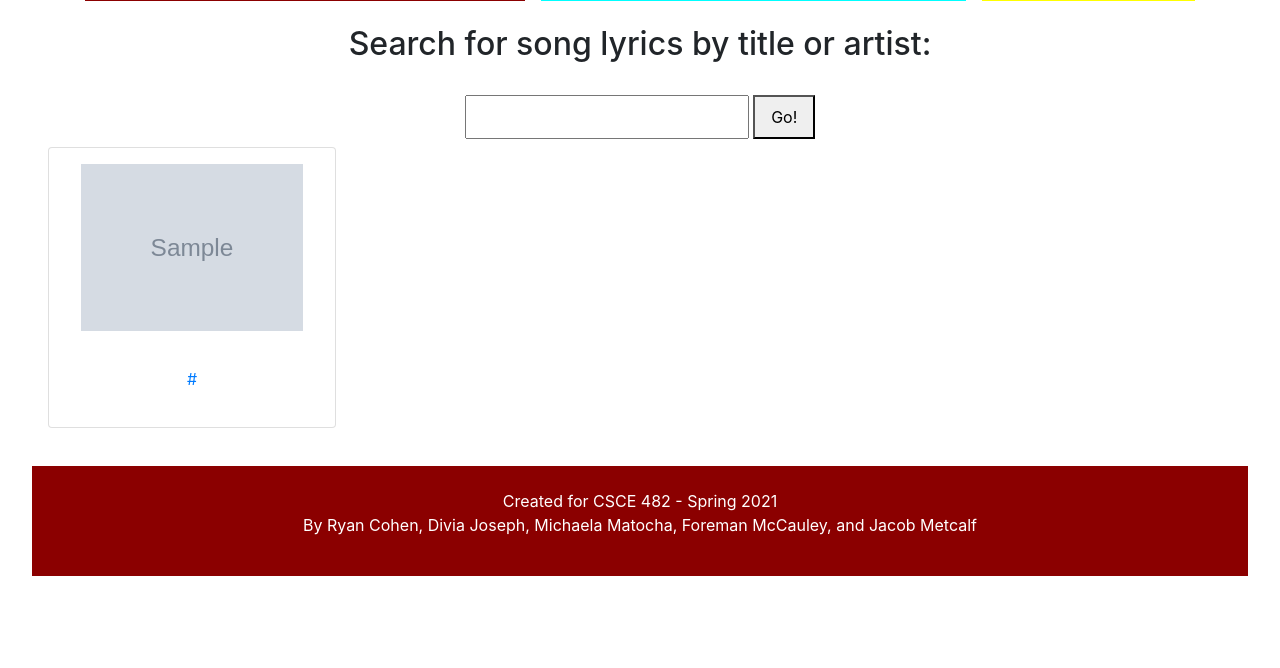
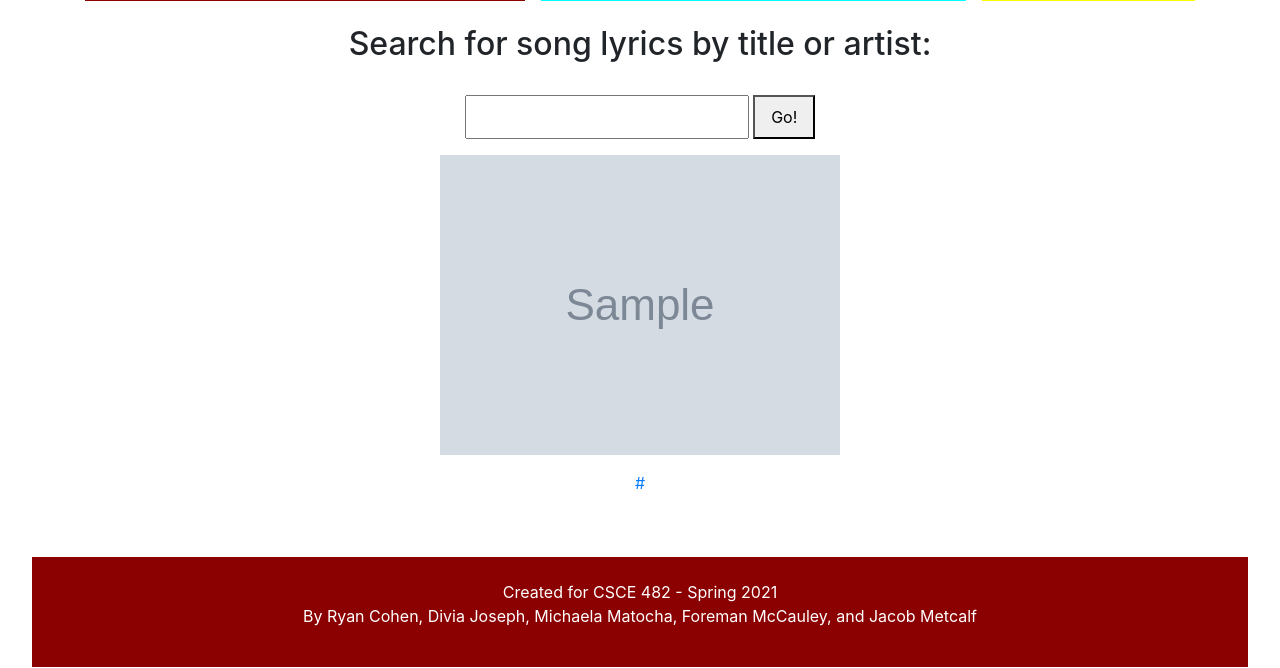
Before and after one commit to foremanmccauley/Karaoke_Capstone, a Django app: page /recording in a window 1280 px wide. Shown: the part 828-1496 px from the top of the page. Before the commit the page ends 1404 px from the top, so only its background shows below. Run offline with Django 3.2, Linux system fonts and the light colour scheme; tables that the repository leaves empty hold one stand-in row (values such as "Sample post"); grey boxes marked "Sample" are stand-in pictures; a database or web service that is not in the repository returns one stand-in record (values such as "Sample title"); data that the repository does not hold is empty.

Commit message:
add image of album to genius lyrics link

```diff
--- a/karaoke/karaoke/templates/recording.html
+++ b/karaoke/karaoke/templates/recording.html
@@ -58,12 +58,8 @@
           <button type="submit" value="Go">Go!</button>
         </form>
         {% for i in hits %}
-        <div class="card" style="width: 18rem;">
-          <img src="{{ i.result.song_art_image_thumbnail_url }}" class="card-img-top" alt="...">
-          <div class="card-body">
-            <p class="card-text"><a href="{{ i.result.url }}" target="_blank" rel="noopener noreferrer">{{ i.result.url }}</a></p>
-          </div>
-        </div>
+          <img src="{{ i.result.song_art_image_thumbnail_url }}">
+          <p><a href="{{ i.result.url }}" target="_blank" rel="noopener noreferrer">{{ i.result.url }}</a></p>
         {% endfor %}
     </main>
 
```
